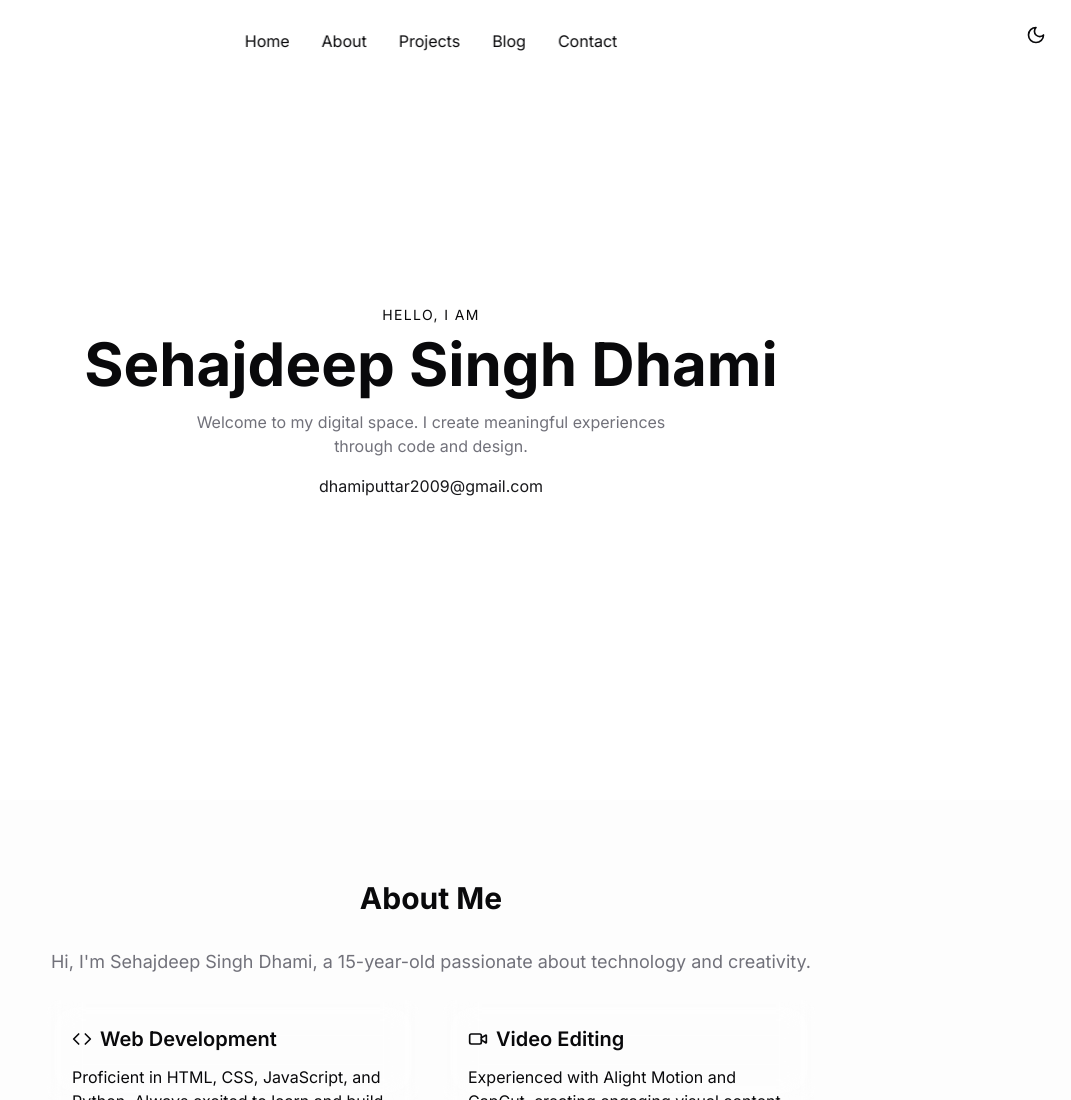
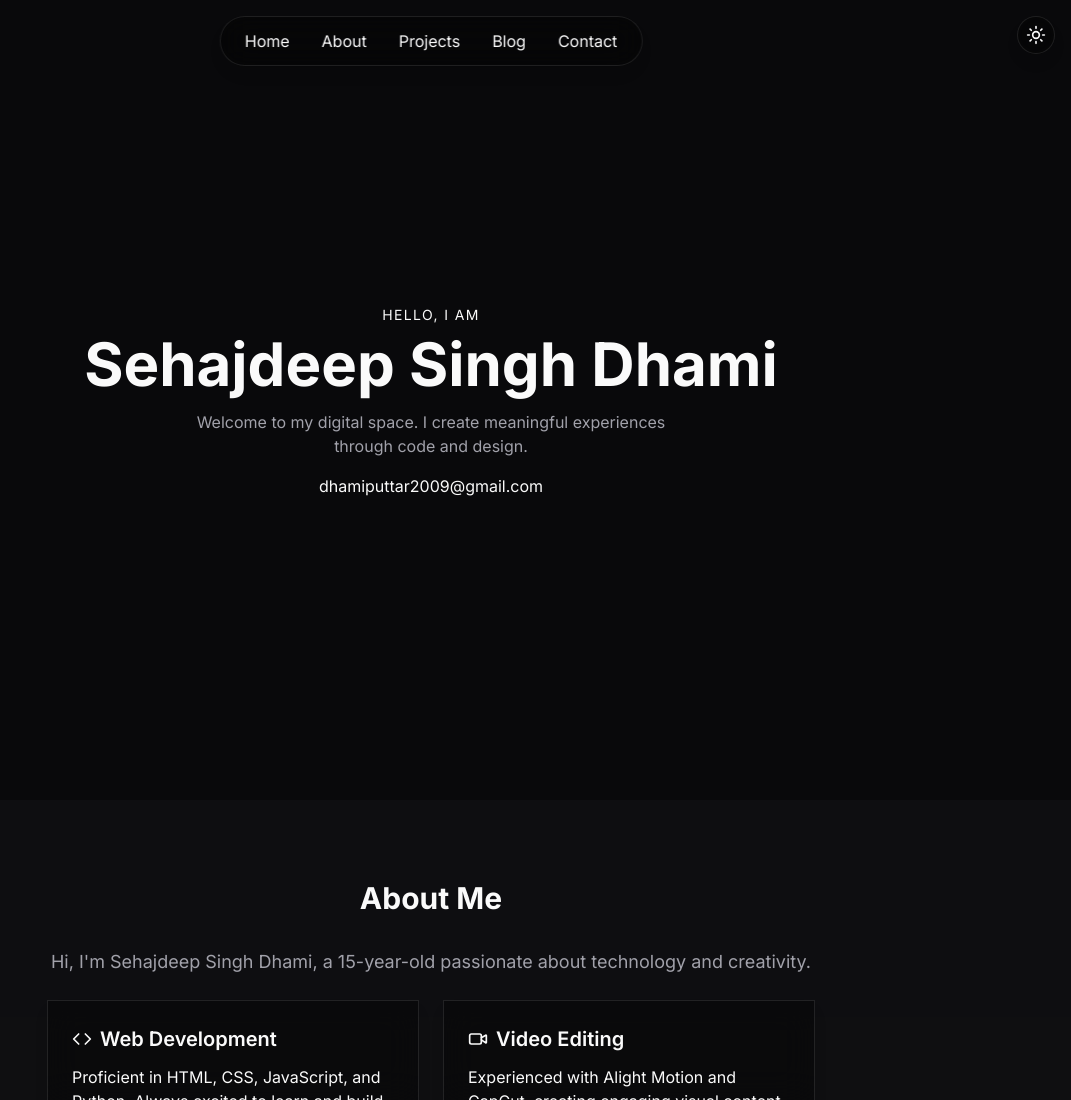
Before and after one commit to thedhamibro/portfolio-, a React (Vite) app: page / in a window 1280 px wide. Shown: the top 1100 px of the page, without its empty margins (209-1280 px from the left). Built offline with nearby package versions, Linux system fonts and the light colour scheme.

Commit message:
Improve theming and animations
Set dark mode as default.  Fix glass morphism appearance in light mode. Add animations to various elements.

```diff
--- a/src/components/theme-toggle.tsx
+++ b/src/components/theme-toggle.tsx
@@ -3,16 +3,17 @@ import { Moon, Sun } from "lucide-react";
 import { useEffect, useState } from "react";
 
 export function ThemeToggle() {
-  const [theme, setTheme] = useState("light");
+  const [theme, setTheme] = useState("dark");
 
   useEffect(() => {
-    const isDark = document.documentElement.classList.contains("dark");
-    setTheme(isDark ? "dark" : "light");
+    const isLight = document.documentElement.classList.contains("light");
+    setTheme(isLight ? "light" : "dark");
   }, []);
 
   const toggleTheme = () => {
-    const newTheme = theme === "light" ? "dark" : "light";
+    const newTheme = theme === "dark" ? "light" : "dark";
     setTheme(newTheme);
+    document.documentElement.classList.toggle("light");
     document.documentElement.classList.toggle("dark");
   };
 
--- a/src/index.css
+++ b/src/index.css
@@ -7,6 +7,26 @@
 
 @layer base {
   :root {
+    --background: 240 10% 3.9%;
+    --foreground: 0 0% 98%;
+    --card: 240 10% 3.9%;
+    --card-foreground: 0 0% 98%;
+    --popover: 240 10% 3.9%;
+    --popover-foreground: 0 0% 98%;
+    --primary: 0 0% 98%;
+    --primary-foreground: 240 5.9% 10%;
+    --secondary: 240 3.7% 15.9%;
+    --secondary-foreground: 0 0% 98%;
+    --muted: 240 3.7% 15.9%;
+    --muted-foreground: 240 5% 64.9%;
+    --accent: 240 3.7% 15.9%;
+    --accent-foreground: 0 0% 98%;
+    --border: 240 3.7% 15.9%;
+    --input: 240 3.7% 15.9%;
+    --ring: 240 4.9% 83.9%;
+  }
+
+  .light {
     --background: 0 0% 100%;
     --foreground: 240 10% 3.9%;
     --card: 0 0% 100%;
@@ -27,26 +47,6 @@
     --radius: 0.75rem;
   }
 
-  .dark {
-    --background: 240 10% 3.9%;
-    --foreground: 0 0% 98%;
-    --card: 240 10% 3.9%;
-    --card-foreground: 0 0% 98%;
-    --popover: 240 10% 3.9%;
-    --popover-foreground: 0 0% 98%;
-    --primary: 0 0% 98%;
-    --primary-foreground: 240 5.9% 10%;
-    --secondary: 240 3.7% 15.9%;
-    --secondary-foreground: 0 0% 98%;
-    --muted: 240 3.7% 15.9%;
-    --muted-foreground: 240 5% 64.9%;
-    --accent: 240 3.7% 15.9%;
-    --accent-foreground: 0 0% 98%;
-    --border: 240 3.7% 15.9%;
-    --input: 240 3.7% 15.9%;
-    --ring: 240 4.9% 83.9%;
-  }
-
   * {
     @apply border-border;
   }
@@ -56,10 +56,14 @@
   }
 
   .glass {
-    @apply backdrop-blur-lg bg-white/10 border border-white/20;
+    @apply backdrop-blur-lg bg-black/5 border border-black/10 shadow-lg;
   }
 
   .dark .glass {
     @apply bg-black/30 border-white/10;
   }
+
+  html {
+    @apply dark;
+  }
 }
--- a/src/pages/Index.tsx
+++ b/src/pages/Index.tsx
@@ -13,14 +13,14 @@ const Index = () => {
       <section className="min-h-screen flex flex-col items-center justify-center p-4">
         <div className="animate-fade-in text-center">
           <span className="text-sm uppercase tracking-widest">Hello, I am</span>
-          <h1 className="text-4xl md:text-6xl font-bold mt-2 mb-4">
+          <h1 className="text-4xl md:text-6xl font-bold mt-2 mb-4 animate-fade-in">
             Sehajdeep Singh Dhami
           </h1>
-          <p className="text-muted-foreground max-w-lg mx-auto mb-4">
+          <p className="text-muted-foreground max-w-lg mx-auto mb-4 animate-fade-in delay-150">
             Welcome to my digital space. I create meaningful experiences through code and design.
           </p>
           <a href="mailto:dhamiputtar2009@gmail.com"
-             className="text-primary hover:underline">
+             className="text-primary hover:underline animate-fade-in delay-300">
             dhamiputtar2009@gmail.com
           </a>
         </div>
@@ -29,14 +29,14 @@ const Index = () => {
       {/* About Section */}
       <section className="min-h-screen p-4 bg-secondary/20">
         <div className="max-w-3xl mx-auto pt-16 animate-fade-in">
-          <h2 className="text-3xl font-bold mb-8 text-center">About Me</h2>
+          <h2 className="text-3xl font-bold mb-8 text-center animate-fade-in">About Me</h2>
 
-          <p className="text-lg text-muted-foreground mb-6 text-center">
+          <p className="text-lg text-muted-foreground mb-6 text-center animate-fade-in delay-150">
             Hi, I'm Sehajdeep Singh Dhami, a 15-year-old passionate about technology and creativity.
           </p>
 
           <div className="grid gap-6 md:grid-cols-2 mb-8">
-            <div className="glass p-6 rounded-lg transform hover:scale-105 transition-transform duration-300">
+            <div className="glass p-6 rounded-lg transform hover:scale-105 transition-all duration-300 animate-fade-in delay-200">
               <div className="flex items-center gap-2 mb-3">
                 <Code className="w-5 h-5" />
                 <h3 className="text-xl font-semibold">Web Development</h3>
@@ -44,7 +44,7 @@ const Index = () => {
               <p>Proficient in HTML, CSS, JavaScript, and Python. Always excited to learn and build new things.</p>
             </div>
 
-            <div className="glass p-6 rounded-lg transform hover:scale-105 transition-transform duration-300">
+            <div className="glass p-6 rounded-lg transform hover:scale-105 transition-all duration-300 animate-fade-in delay-300">
               <div className="flex items-center gap-2 mb-3">
                 <Video className="w-5 h-5" />
                 <h3 className="text-xl font-semibold">Video Editing</h3>
@@ -52,7 +52,7 @@ const Index = () => {
               <p>Experienced with Alight Motion and CapCut, creating engaging visual content.</p>
             </div>
 
-            <div className="glass p-6 rounded-lg transform hover:scale-105 transition-transform duration-300">
+            <div className="glass p-6 rounded-lg transform hover:scale-105 transition-all duration-300 animate-fade-in delay-400">
               <div className="flex items-center gap-2 mb-3">
                 <Paintbrush className="w-5 h-5" />
                 <h3 className="text-xl font-semibold">Graphic Design</h3>
@@ -60,7 +60,7 @@ const Index = () => {
               <p>Currently exploring the world of graphic design, eager to combine creativity with technical skills.</p>
             </div>
 
-            <div className="glass p-6 rounded-lg transform hover:scale-105 transition-transform duration-300">
+            <div className="glass p-6 rounded-lg transform hover:scale-105 transition-all duration-300 animate-fade-in delay-500">
               <div className="flex items-center gap-2 mb-3">
                 <GraduationCap className="w-5 h-5" />
                 <h3 className="text-xl font-semibold">Education</h3>
@@ -74,13 +74,13 @@ const Index = () => {
       {/* Projects Section Placeholder */}
       <section className="min-h-screen p-4">
         <div className="max-w-3xl mx-auto pt-16 animate-fade-in">
-          <h2 className="text-3xl font-bold mb-8 text-center">My Projects</h2>
-          <p className="text-center text-muted-foreground">Project showcase coming soon...</p>
+          <h2 className="text-3xl font-bold mb-8 text-center animate-fade-in">My Projects</h2>
+          <p className="text-center text-muted-foreground animate-fade-in delay-150">Project showcase coming soon...</p>
         </div>
       </section>
 
       {/* Footer */}
-      <footer className="py-8 px-4 border-t">
+      <footer className="py-8 px-4 border-t animate-fade-in">
         <div className="max-w-3xl mx-auto text-center">
           <p className="text-muted-foreground">
             © 2024 Sehajdeep Singh Dhami. All rights reserved.
```
